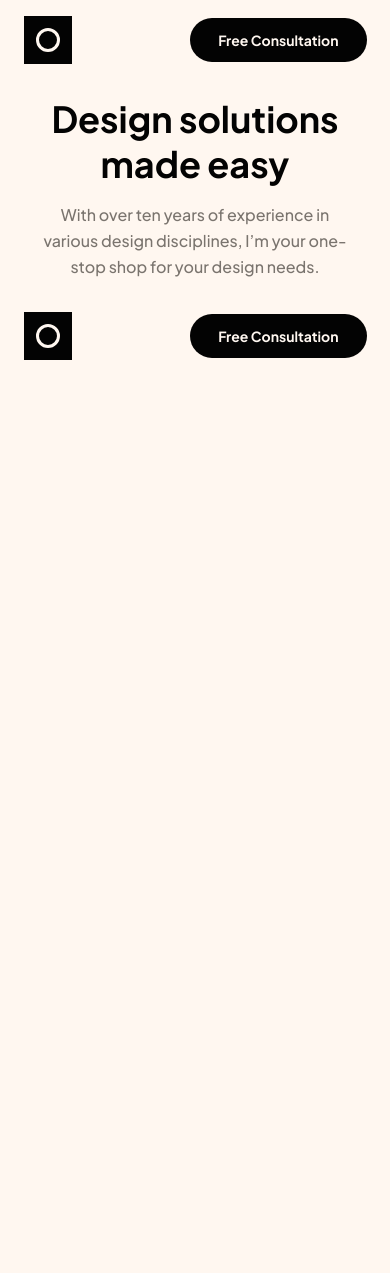
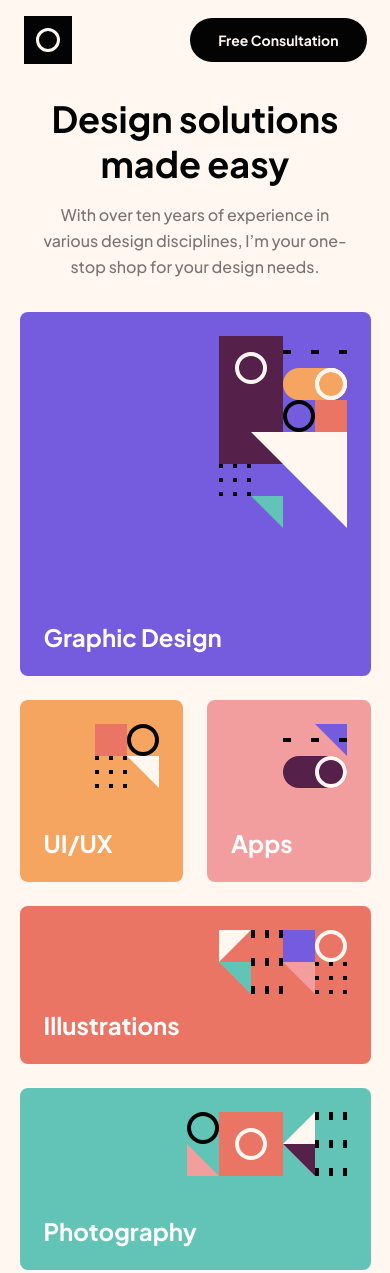
Before and after one commit to K3nK0/single-page-design-portfolio, a plain HTML site: page index.html in a window 390 px wide. Shown: the top 1273 px of the page. Before the commit the page ends 844 px from the top, so only its background shows below. Drawn offline with Linux system fonts and the light colour scheme.

Commit message:
section patterns html css animation responsive

```diff
--- a/index.html
+++ b/index.html
@@ -26,7 +26,32 @@
     </p>
   </section>
 
-
+  <section class="patterns">
+    <div class="img-pattern graphic">
+      <img src="assets/pattern-graphic-design.svg" alt="">
+      <p>Graphic Design</p>
+    </div>
+    <div class="img-pattern ui">
+      <img src="assets/pattern-ui-ux.svg" alt="">
+      <p>UI/UX</p>
+    </div>
+    <div class="img-pattern apps">
+      <img src="assets/pattern-apps.svg" alt="">
+      <p>Apps</p>
+    </div>
+    <div class="img-pattern illustrations">
+      <img src="assets/pattern-illustrations.svg" alt="">
+      <p>Illustrations</p>
+    </div>
+    <div class="img-pattern photography">
+      <img src="assets/pattern-photography.svg" alt="">
+      <p>Photography</p>
+    </div>
+    <div class="img-pattern motion">
+      <img src="assets/pattern-motion-graphics.svg" alt="">
+      <p>Motion Graphics</p>
+    </div>
+  </section>
 
 
 
@@ -41,16 +66,6 @@
 
 <!--
 
-
-
-
-
-  Graphic Design
-  UI/UX
-  Apps
-  Photography
-  Illustrations
-  Motion Graphics
 
   I’m Amy, and I’d love to work on your next project
 
--- a/style.css
+++ b/style.css
@@ -25,13 +25,16 @@ body {
     background: var(--light-cream);
 }
 
+header, footer, .patterns {
+    width: clamp(690px, 77.08vw, 1110px);
+}
+
 /* --------- HEADER / FOOTER---------*/
 
 header, footer {
     display: flex;
     justify-content: space-between;
     align-items: center;
-    width: clamp(690px, 77.08vw, 1110px);
     margin: 34px auto 66px;
 }
 
@@ -169,3 +172,110 @@ header, footer {
         line-height: 26px;
     }
 }
+
+/* ------------- SECTION PATTERNS ------------- */
+
+.patterns {
+    margin: 0 auto 136px;
+    display: grid;
+    grid-template-columns: repeat(6, 1fr);
+    grid-template-rows: 182px 158px;
+    grid-template-areas:
+    "graphic graphic ui apps photography photography"
+    "graphic graphic illustration illustration motion motion";
+    gap: 24px;
+}
+
+.img-pattern {
+    position: relative;
+    padding: 24px;
+    border-radius: 8px;
+    opacity: 0;
+}
+
+.img-pattern p {
+    font-size: 24px;
+    font-weight: 700;
+    color: #FFF;
+    position: absolute;
+    bottom: 24px;
+}
+
+.img-pattern img {
+    position: absolute;
+    right: 24px;
+}
+
+.graphic {
+    background: var(--galactic-blue);
+    grid-area: graphic;
+    animation: appearance 1s forwards;
+}
+
+.ui {
+    background: var(--summer-yellow);
+    grid-area: ui;
+    animation: appearance 1s .1s forwards;
+}
+
+.apps {
+    background: var(--pink);
+    grid-area: apps;
+    animation: appearance 1s .2s forwards;
+}
+
+.illustrations {
+    background: var(--light-red);
+    grid-area: illustration;
+    animation: appearance 1s .3s forwards;
+}
+
+.photography {
+    background: var(--cyan);
+    grid-area: photography;
+    animation: appearance 1s .4s forwards;
+}
+
+.motion {
+    background: var(--bordeau);
+    grid-area: motion;
+    animation: appearance 1s .5s forwards;
+}
+
+@keyframes appearance {
+    100% {
+        opacity: 1;
+    }
+}
+
+/* ------------ TABLET SECTION PATTERNS ------------ */
+
+@media (max-width: 1110px) {
+    .patterns {
+        width: clamp(343px, 90vw, 690px);
+        margin: 0 auto 120px;
+        grid-template-columns: repeat(4, 1fr);
+        grid-template-rows: 182px 158px 182px;
+        grid-template-areas:
+        "graphic graphic ui apps"
+        "graphic graphic illustration illustration"
+        "photography photography motion motion";
+    }
+}
+
+/* ------------ MOBILE SECTION PATTERNS ------------ */
+
+@media (max-width:560px) {
+    .patterns {
+        margin: 0 auto 100px;
+        grid-template-columns: repeat(2, 1fr);
+        grid-template-rows: 170px 170px 182px 158px 182px 182px;
+        grid-template-areas:
+        "graphic graphic"
+        "graphic graphic"
+        "ui apps"
+        "illustration illustration"
+        "photography photography"
+        "motion motion";
+    }
+}
```
